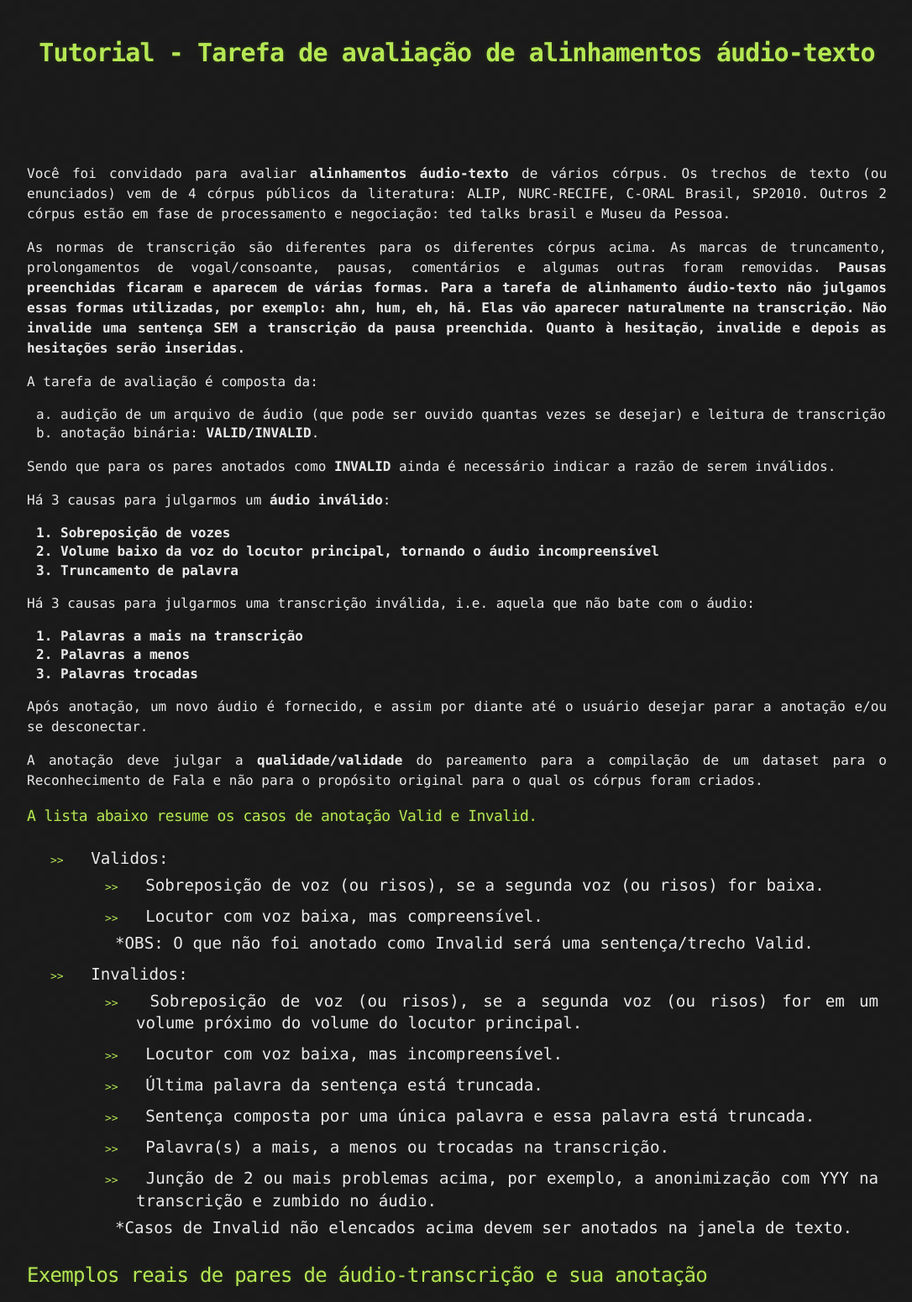
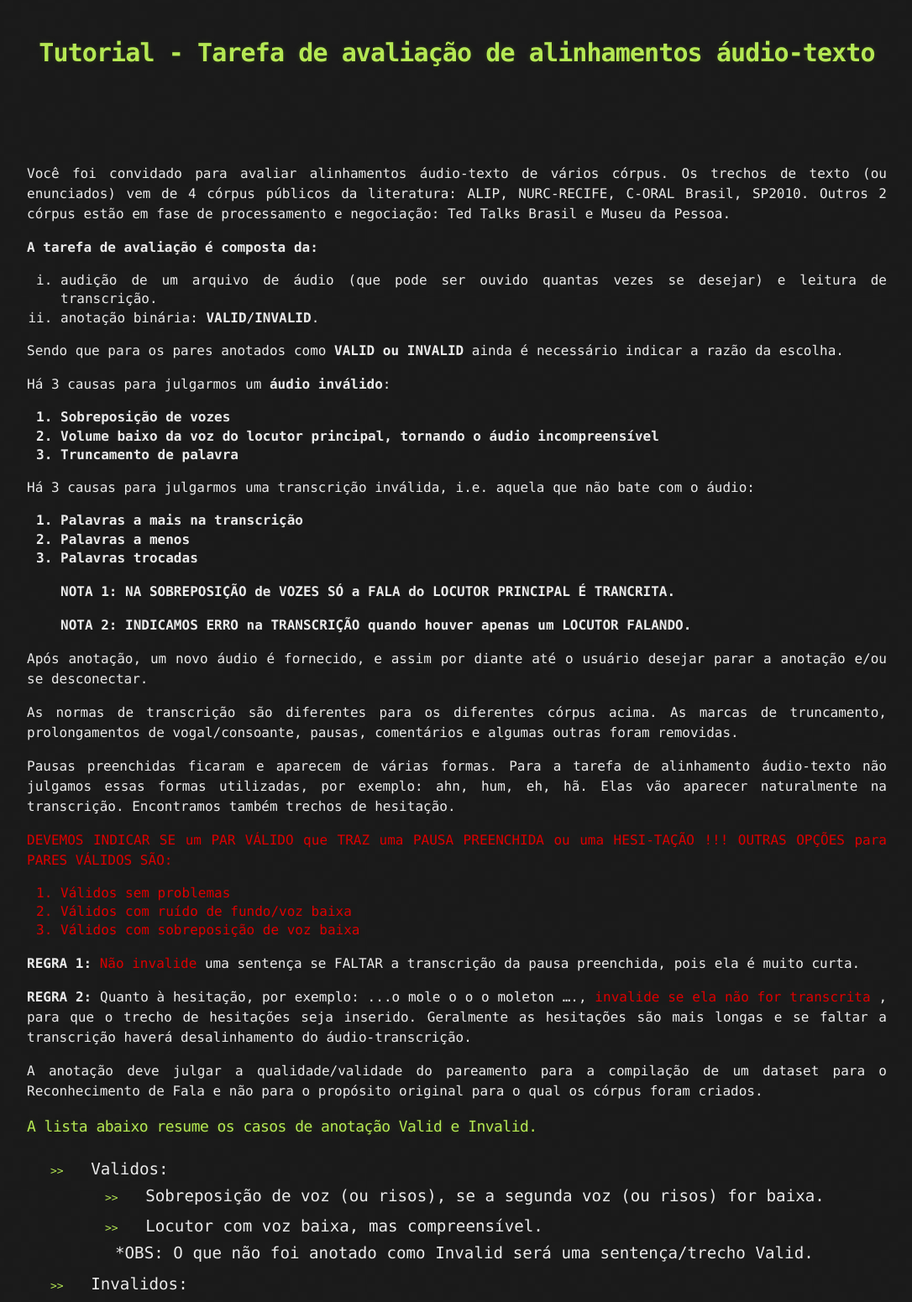
Before and after one commit to danpeixoto/BrazSpeechData, a Flask app: page /tutorial in a window 1280 px wide. Shown: the part 178-1729 px from the top of the page at 84% size, without its empty margins (96-1182 px from the left). Run offline with Flask 2, Linux system fonts and the light colour scheme; some libraries are stand-ins or nearby versions.

Commit message:
Tutorial alterado conforme pedido

```diff
--- a/webui/templates/tutorial.html
+++ b/webui/templates/tutorial.html
@@ -24,6 +24,14 @@
 		ul li {
 			margin-left: 20px;
 			padding: 5px;
+		}
+
+		.presteAtencao{
+			color:#db0000
+		}
+
+		.obs:hover{
+			color: #b5e853;
 		}
 
 		span#obsValido:hover,
@@ -67,37 +75,14 @@
 
 
 		<p>
-
-			Você foi convidado para avaliar <strong>alinhamentos áudio-texto</strong> de vários córpus. Os trechos de
-
-			texto (ou enunciados)
-
-			vem de 4 córpus públicos da literatura: ALIP, NURC-RECIFE, C-ORAL Brasil, SP2010. Outros 2 córpus estão em
-
-			fase de processamento e negociação: ted talks brasil e Museu da Pessoa.
-
+			Você foi convidado para avaliar alinhamentos áudio-texto de vários córpus. Os trechos de texto (ou
+			enunciados) vem de 4 córpus públicos da literatura: ALIP, NURC-RECIFE, C-ORAL Brasil, SP2010. Outros 2
+			córpus estão em fase de processamento e negociação: Ted Talks Brasil e Museu da Pessoa.
 		</p>
-
-
 
 		<p>
 
-			As normas de transcrição são diferentes para os diferentes córpus acima. As marcas de truncamento,
-
-			prolongamentos de vogal/consoante, pausas, comentários e algumas outras foram removidas.
-
-			<strong>Pausas preenchidas ficaram e aparecem de várias formas. Para a tarefa de alinhamento áudio-texto não
-				julgamos essas formas utilizadas, por exemplo: ahn, hum, eh, hã. Elas vão aparecer naturalmente na
-				transcrição. Não invalide uma sentença SEM a transcrição da pausa preenchida. Quanto à hesitação,
-				invalide e depois as hesitações serão inseridas.</strong>
-
-		</p>
-
-
-
-		<p>
-
-			A tarefa de avaliação é composta da:
+			<strong>A tarefa de avaliação é composta da:</strong>
 
 		</p>
 
@@ -105,14 +90,13 @@
 
 
 
-		<ol type="a">
+		<ol type="i">
 
 
 
 			<li>
 
-				audição de um arquivo de áudio (que pode ser ouvido quantas vezes se desejar) e leitura de transcrição
-
+				audição de um arquivo de áudio (que pode ser ouvido quantas vezes se desejar) e leitura de transcrição.
 			</li>
 
 
@@ -131,9 +115,10 @@
 
 		<p>
 
-			Sendo que para os pares anotados como <strong>INVALID</strong> ainda é necessário indicar a razão de serem
+			Sendo que para os pares anotados como <strong>VALID ou INVALID </strong> ainda é necessário indicar a razão
+			da escolha.
 
-			inválidos.
+
 
 		</p>
 
@@ -213,7 +198,12 @@
 
 			</li>
 
+			<p class="obs"><strong>NOTA 1: NA SOBREPOSIÇÃO de VOZES SÓ a FALA do LOCUTOR PRINCIPAL É TRANCRITA.</strong></p>
+			<p class="obs"><strong>NOTA 2: INDICAMOS ERRO na TRANSCRIÇÃO quando houver apenas um LOCUTOR FALANDO.</strong></p>
 		</ol>
+
+
+
 
 
 
@@ -228,15 +218,26 @@
 
 
 		<p>
-
-			A anotação deve julgar a <strong>qualidade/validade</strong> do pareamento para a compilação de um dataset
-
-			para o
-
-			Reconhecimento de Fala e não para o propósito original para o qual os córpus foram criados.
-
+			As normas de transcrição são diferentes para os diferentes córpus acima. As marcas de truncamento, prolongamentos de vogal/consoante, pausas, comentários e algumas outras foram removidas.
 		</p>
 
+		<p>
+			Pausas preenchidas ficaram e aparecem de várias formas. Para a tarefa de alinhamento áudio-texto não julgamos essas formas utilizadas, por exemplo: ahn, hum, eh, hã. Elas vão aparecer naturalmente na transcrição. Encontramos também trechos de hesitação.
+		</p>
+
+		<p class="presteAtencao">
+			DEVEMOS INDICAR SE um PAR VÁLIDO que TRAZ uma PAUSA PREENCHIDA ou uma HESI-TAÇÃO !!!
+			OUTRAS OPÇÕES para PARES VÁLIDOS SÃO:
+		</p>
+		<ol class="presteAtencao">
+			<li>Válidos sem problemas</li>
+			<li>Válidos com ruído de fundo/voz baixa</li>
+			<li>Válidos com sobreposição de voz baixa</li>
+		</ol>
+
+		<p><strong>REGRA 1:</strong> <span class="presteAtencao">Não invalide</span>  uma sentença se FALTAR a transcrição da pausa preenchida, pois ela é muito curta.</p>
+		<p><strong>REGRA 2:</strong>  Quanto à hesitação, por exemplo: ...o mole o o o moleton …., <span class="presteAtencao">invalide se ela não for transcrita</span> , para que o trecho de hesitações seja inserido. Geralmente as hesitações são mais longas e se faltar a transcrição haverá desalinhamento do áudio-transcrição.</p>
+		<p>A anotação deve julgar a qualidade/validade do pareamento para a compilação de um dataset para o Reconhecimento de Fala e não para o propósito original para o qual os córpus foram criados.</p>
 
 
 
```
